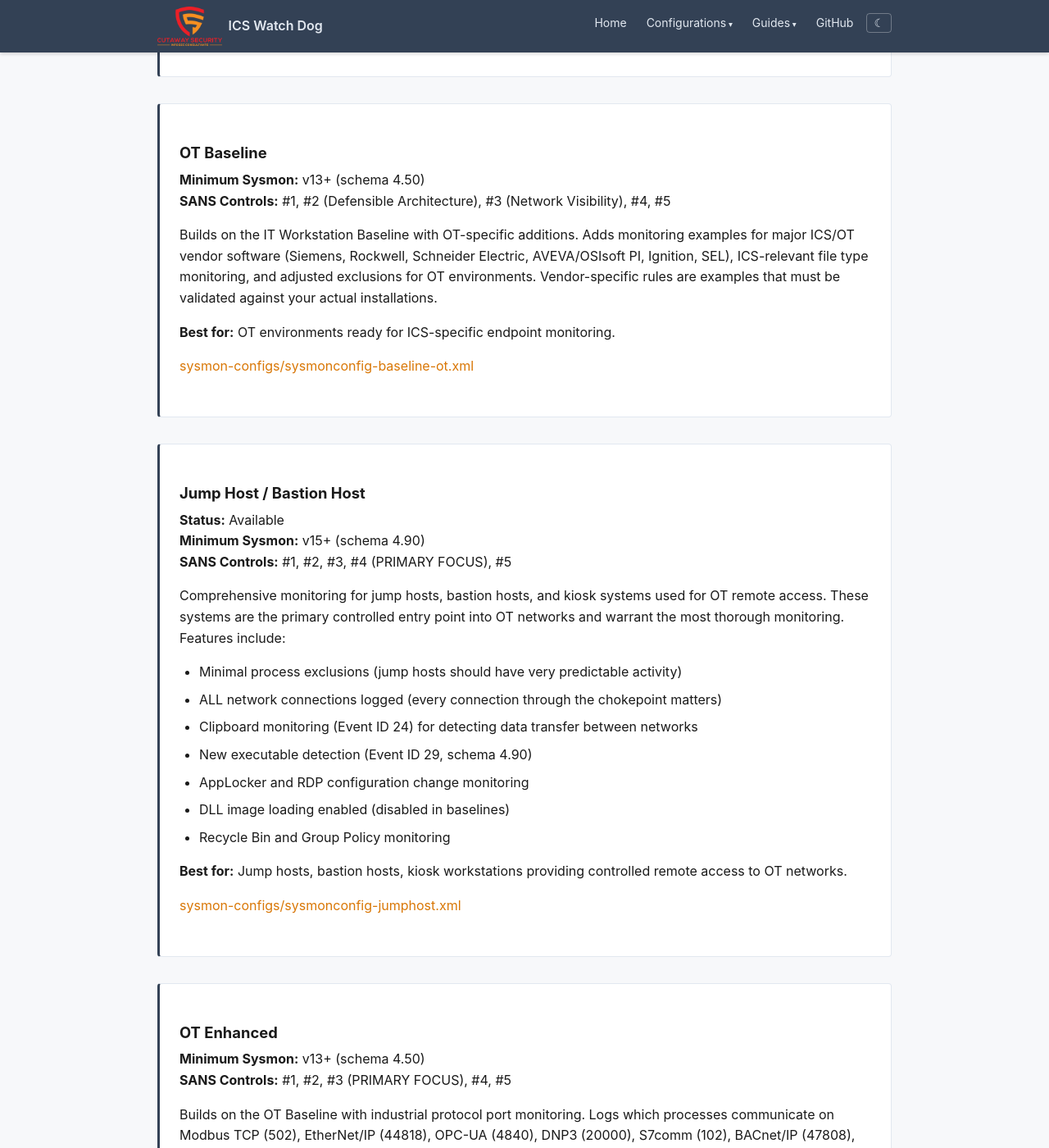
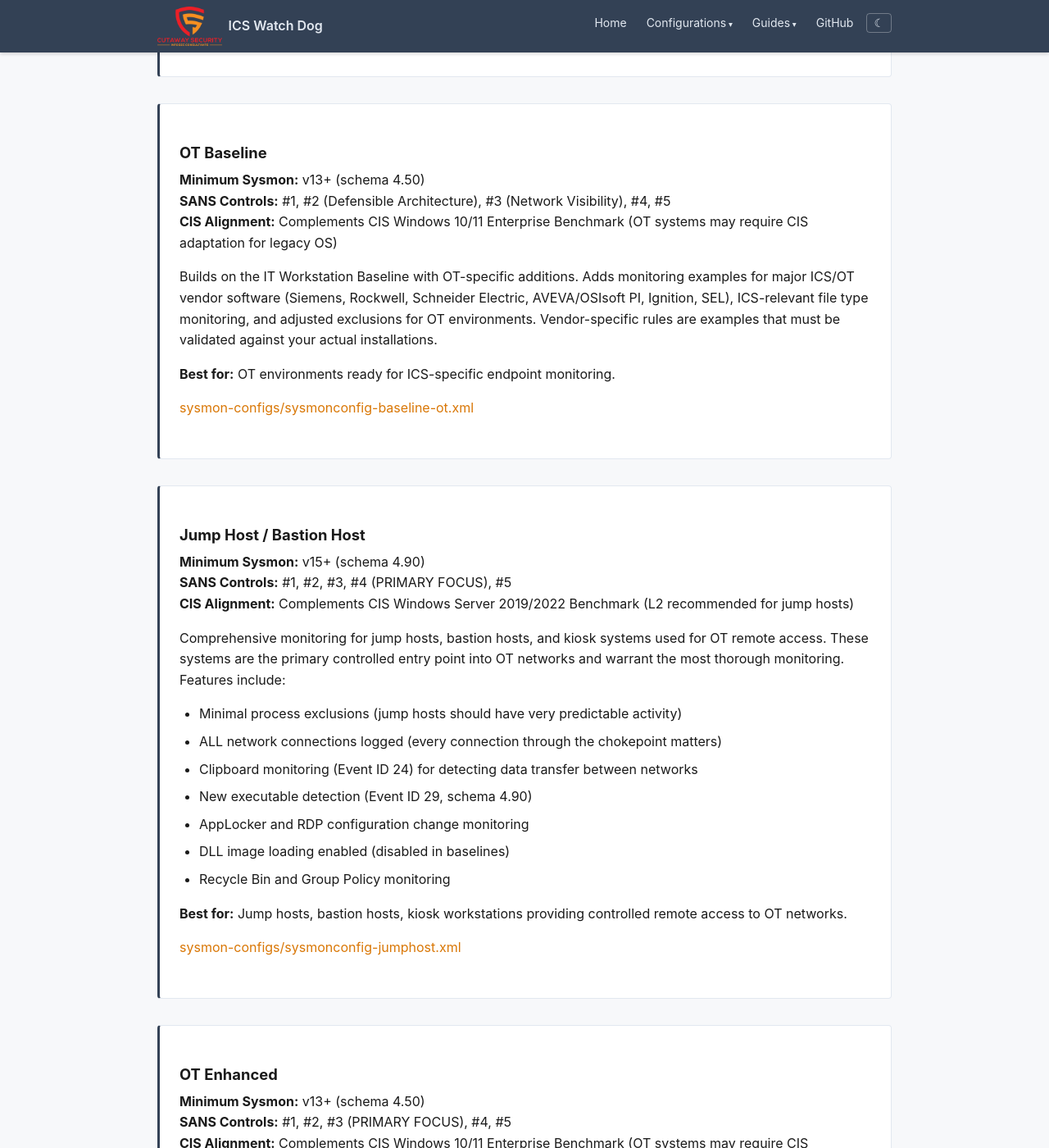
Before and after one commit to cutaway-security/ICSWatchDog, a Jekyll site: the page built from _pages/configurations.html, in a window 1280 px wide and 1400 px high, scrolled down 3554 px. Shown: the whole window at 82% size. Built offline with Jekyll 4.4.1, drawn with Linux system fonts in a browser that asks for light colours; some of the changed text lies outside the part shown.

```diff
--- a/_pages/configurations.html
+++ b/_pages/configurations.html
@@ -141,7 +141,8 @@ permalink: /configurations/
 <section class="read-section" id="ot-baseline">
   <h3>OT Baseline</h3>
   <p><strong>Minimum Sysmon:</strong> v13+ (schema 4.50)<br>
-  <strong>SANS Controls:</strong> #1, #2 (Defensible Architecture), #3 (Network Visibility), #4, #5</p>
+  <strong>SANS Controls:</strong> #1, #2 (Defensible Architecture), #3 (Network Visibility), #4, #5<br>
+  <strong>CIS Alignment:</strong> Complements CIS Windows 10/11 Enterprise Benchmark (OT systems may require CIS adaptation for legacy OS)</p>
   <p>Builds on the IT Workstation Baseline with OT-specific additions. Adds monitoring examples for major ICS/OT vendor software (Siemens, Rockwell, Schneider Electric, AVEVA/OSIsoft PI, Ignition, SEL), ICS-relevant file type monitoring, and adjusted exclusions for OT environments. Vendor-specific rules are examples that must be validated against your actual installations.</p>
   <p><strong>Best for:</strong> OT environments ready for ICS-specific endpoint monitoring.</p>
   <p><a href="https://github.com/cutaway-security/ICSWatchDog/blob/main/sysmon-configs/sysmonconfig-baseline-ot.xml" target="_blank" rel="noopener">sysmon-configs/sysmonconfig-baseline-ot.xml</a></p>
@@ -149,9 +150,9 @@ permalink: /configurations/
 
 <section class="read-section" id="jumphost">
   <h3>Jump Host / Bastion Host</h3>
-  <p><strong>Status:</strong> Available<br>
-  <strong>Minimum Sysmon:</strong> v15+ (schema 4.90)<br>
-  <strong>SANS Controls:</strong> #1, #2, #3, #4 (PRIMARY FOCUS), #5</p>
+  <p><strong>Minimum Sysmon:</strong> v15+ (schema 4.90)<br>
+  <strong>SANS Controls:</strong> #1, #2, #3, #4 (PRIMARY FOCUS), #5<br>
+  <strong>CIS Alignment:</strong> Complements CIS Windows Server 2019/2022 Benchmark (L2 recommended for jump hosts)</p>
   <p>Comprehensive monitoring for jump hosts, bastion hosts, and kiosk systems used for OT remote access. These systems are the primary controlled entry point into OT networks and warrant the most thorough monitoring. Features include:</p>
   <ul>
     <li>Minimal process exclusions (jump hosts should have very predictable activity)</li>
@@ -169,7 +170,8 @@ permalink: /configurations/
 <section class="read-section" id="ot-enhanced">
   <h3>OT Enhanced</h3>
   <p><strong>Minimum Sysmon:</strong> v13+ (schema 4.50)<br>
-  <strong>SANS Controls:</strong> #1, #2, #3 (PRIMARY FOCUS), #4, #5</p>
+  <strong>SANS Controls:</strong> #1, #2, #3 (PRIMARY FOCUS), #4, #5<br>
+  <strong>CIS Alignment:</strong> Complements CIS Windows 10/11 Enterprise Benchmark (OT systems may require CIS adaptation for legacy OS)</p>
   <p>Builds on the OT Baseline with industrial protocol port monitoring. Logs which processes communicate on Modbus TCP (502), EtherNet/IP (44818), OPC-UA (4840), DNP3 (20000), S7comm (102), BACnet/IP (47808), IEC 60870-5-104 (2404), MQTT (1883/8883), Ignition Gateway (8088/8043), PI Data Archive (5450), GE SRTP (18245), and PROFINET ports. Also adds expanded vendor directory monitoring (GE, Honeywell, Emerson, ABB, Yokogawa), additional ICS file types (Rockwell .ACD/.L5K, Schneider .stu/.xef, SEL .rdb), and OPC/DCOM registry monitoring.</p>
   <p><strong>Note:</strong> Sysmon monitors which PROCESS connects to which PORT. It does NOT inspect protocol payloads. For protocol-level inspection, use dedicated ICS network monitoring tools.</p>
   <p><strong>Best for:</strong> Teams with established monitoring looking to increase visibility into OT network activity and vendor software changes.</p>
@@ -179,7 +181,8 @@ permalink: /configurations/
 <section class="read-section" id="ot-advanced">
   <h3>OT Advanced</h3>
   <p><strong>Minimum Sysmon:</strong> v15+ (schema 4.90)<br>
-  <strong>SANS Controls:</strong> #1, #2, #3, #4, #5</p>
+  <strong>SANS Controls:</strong> #1, #2, #3, #4, #5<br>
+  <strong>CIS Alignment:</strong> Complements CIS Windows 10/11 Enterprise Benchmark (OT systems may require CIS adaptation for legacy OS)</p>
   <p>Builds on the OT Enhanced config with Sysmon schema 4.90 features:</p>
   <ul>
     <li><strong>Event ID 27 (FileBlockExecutable)</strong>: Logs executable file creation in OT vendor directories and persistence locations</li>
```
